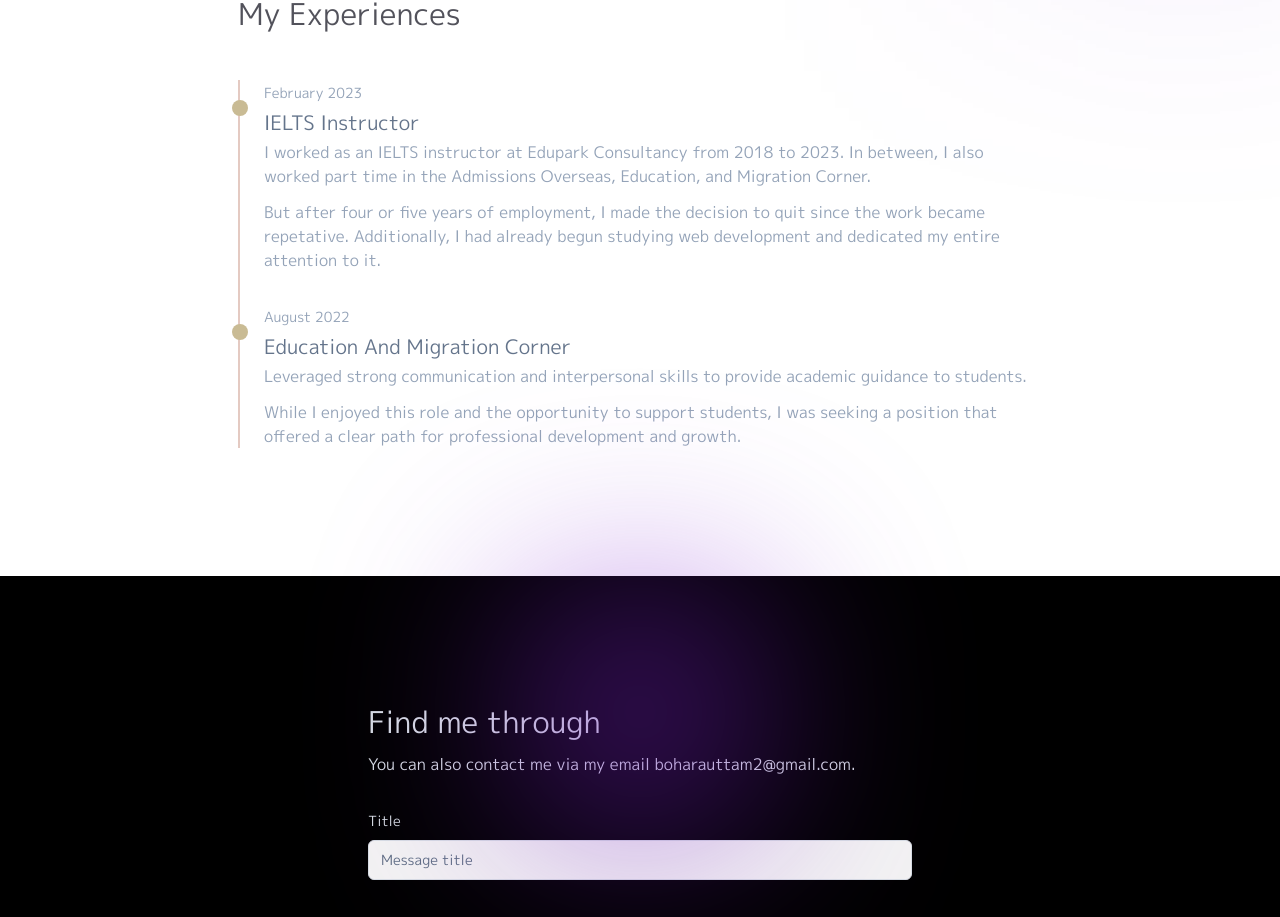
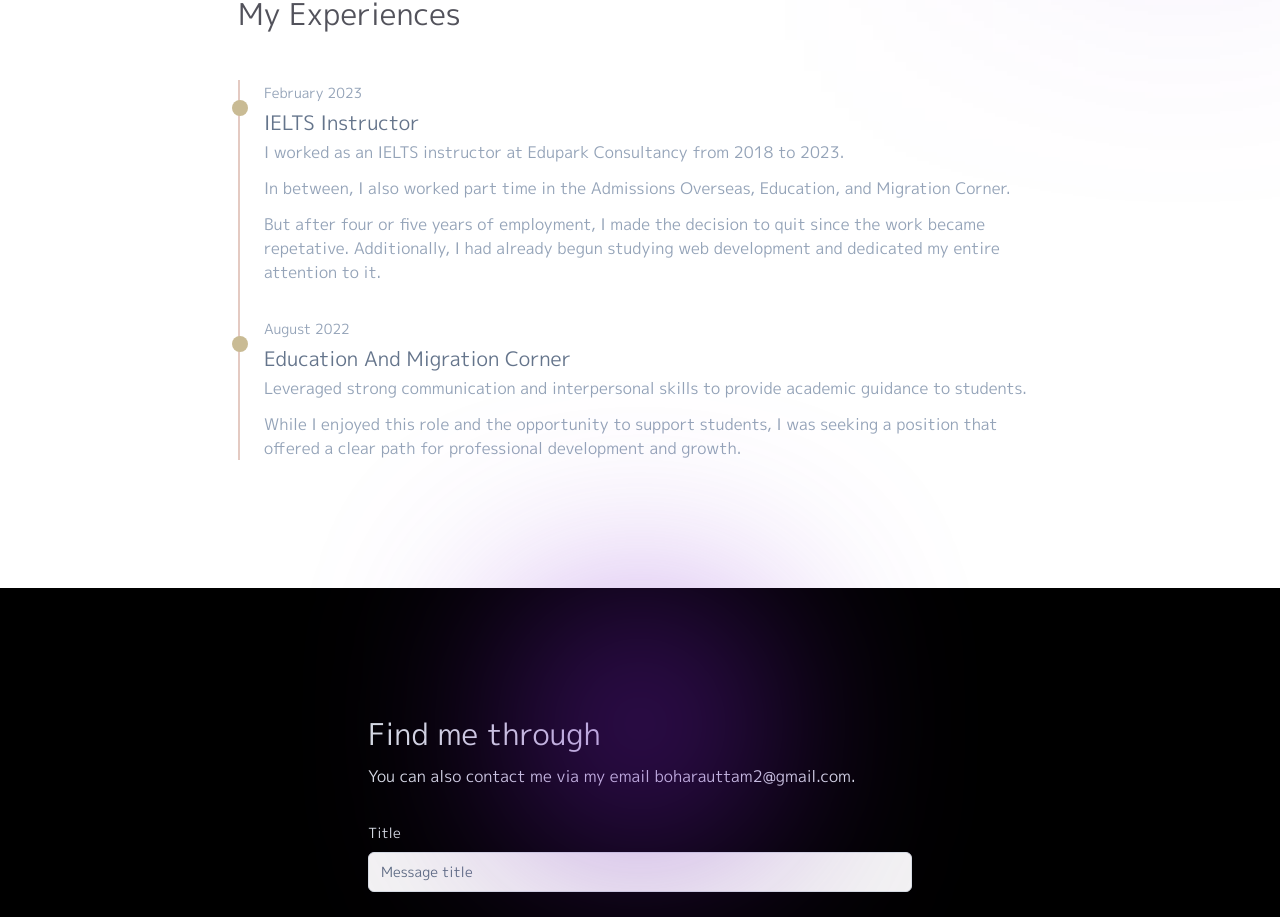
Before and after one commit to uttambohara/portfolio, a Next.js app: page / in a window 1280 px wide. Shown: the part 2871-3788 px from the top of the page. Built offline with nearby package versions, Linux system fonts and the light colour scheme.

Commit message:
content change

```diff
--- a/src/components/global/sections/about.tsx
+++ b/src/components/global/sections/about.tsx
@@ -27,7 +27,7 @@ export default function About() {
   });
   return (
     <section className="text-black" id="about">
-      <div className="container pt-32 sm:pb-32">
+      <div className="container pt-32 max-sm:pt-16 sm:pb-32">
         <div className="flex items-center gap-8 max-sm:flex-col">
           <div className="about-content | space-y-4">
             <h2 className="text-3xl">I am thrilled for my introduction.</h2>
--- a/src/lib/constant.ts
+++ b/src/lib/constant.ts
@@ -102,7 +102,8 @@ export const experiencesData = [
     date: "February 2023",
     heading: "IELTS Instructor",
     expList: [
-      "I worked as an IELTS instructor at Edupark Consultancy from 2018 to 2023. In between, I also worked part time in the Admissions Overseas, Education, and Migration Corner.",
+      "I worked as an IELTS instructor at Edupark Consultancy from 2018 to 2023.",
+      "In between, I also worked part time in the Admissions Overseas, Education, and Migration Corner.",
       "But after four or five years of employment, I made the decision to quit since the work became repetative. Additionally, I had already begun studying web development and dedicated my entire attention to it.",
     ],
   },
```
